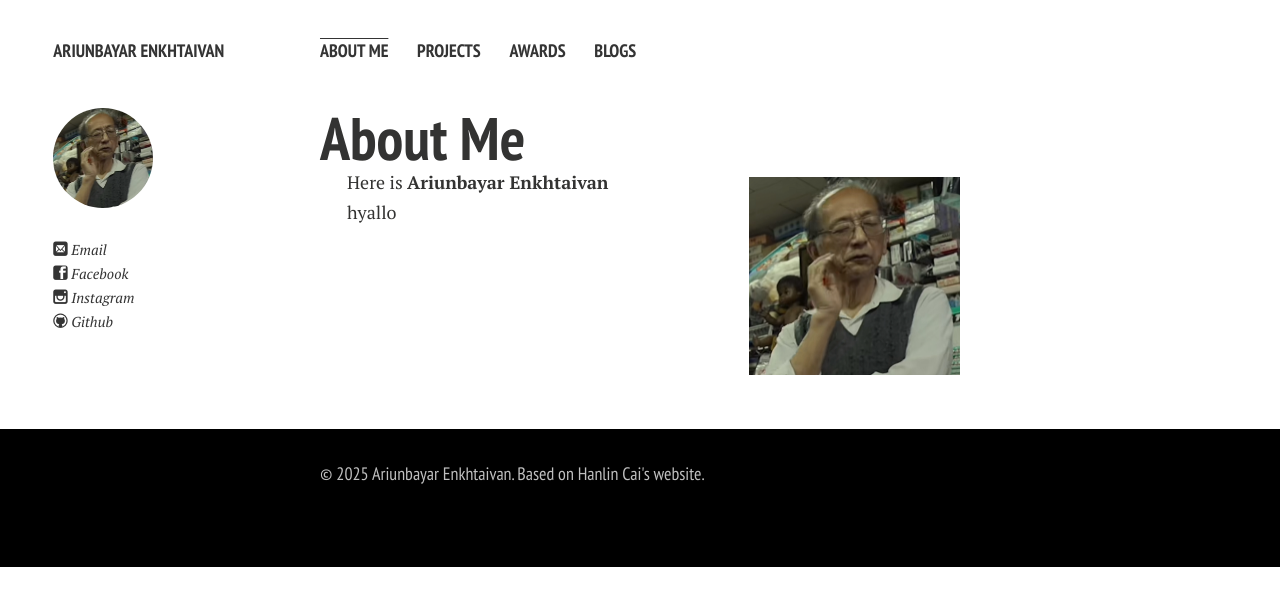
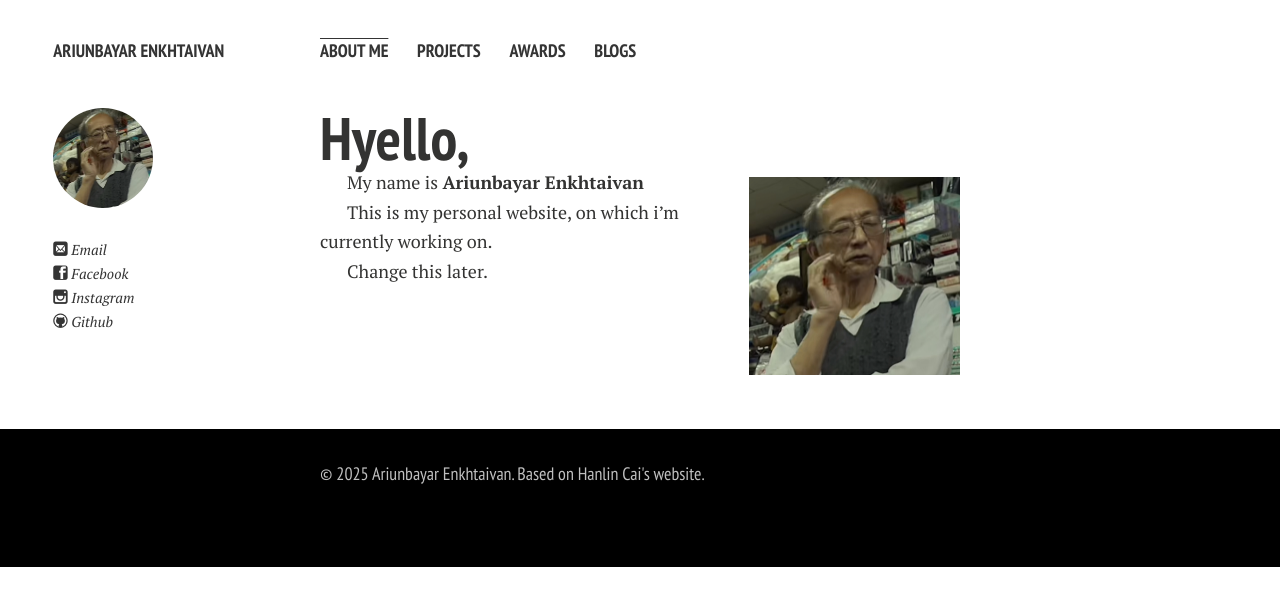
Before and after one commit to ariuxklc/ariuxklc.github.io, a Jekyll site: the page built from index.md, in a window 1280 px wide. Shown: the top 606 px of the page. Built offline with Jekyll 4.4.1, drawn with Linux system fonts in a browser that asks for light colours; nearby versions of some CDN libraries; comment, search, counter and statistics services are not loaded; a style sheet for code colours, icons or effects is not loaded; our own code applies the rules of GitHub Pages for plain Markdown files.

```diff
--- a/index.md
+++ b/index.md
@@ -2,10 +2,12 @@
 layout: page
 ---
 
-# About Me
+# Hyello,
 
 <img src="/gramps.png" class="floatpic">
 
-Here is **Ariunbayar Enkhtaivan**
+My name is **Ariunbayar Enkhtaivan**
 
-hyallo
+This is my personal website, on which i'm currently working on.
+
+Change this later.
```
Also changed, not shown: awards.md (deleted, +0 -13 lines), blogs.md (+1 -1 lines), hobbies.md (deleted, +0 -53 lines), projects.md (+2 -4 lines).
